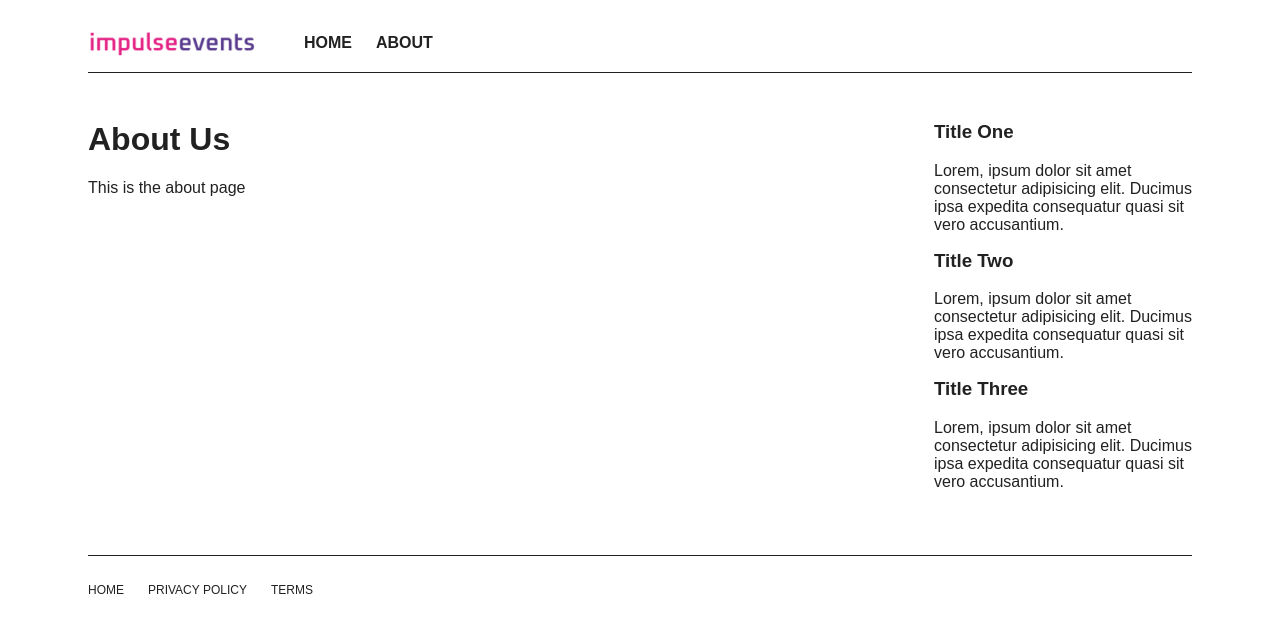
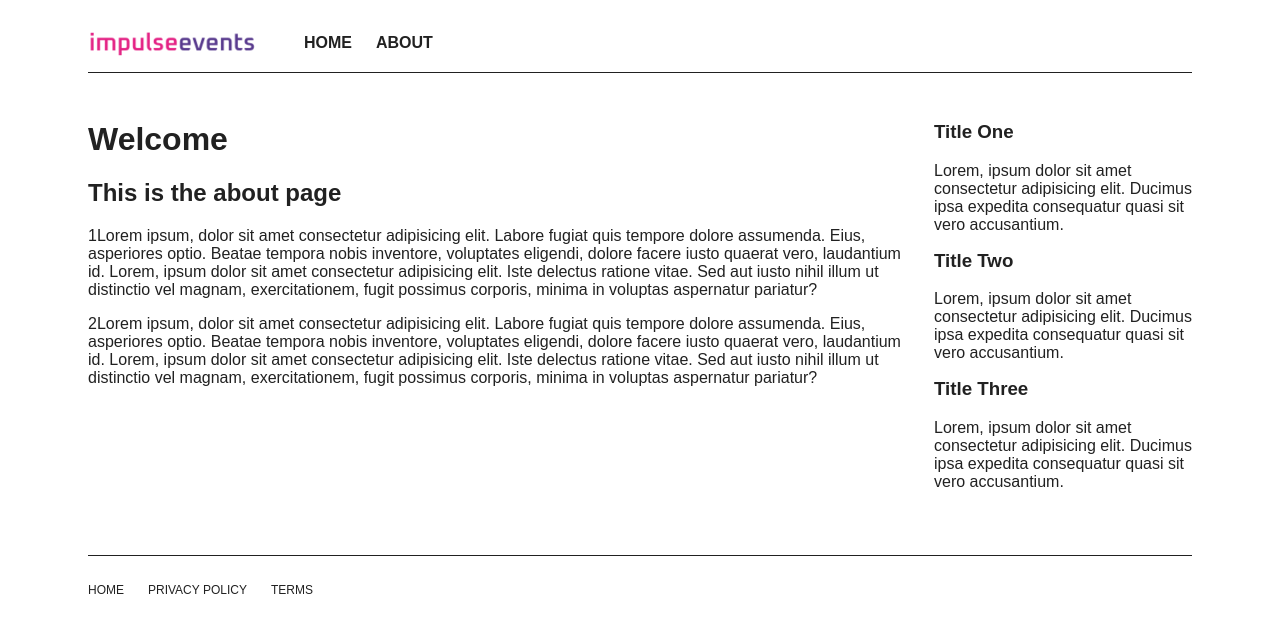
Before and after one commit to discodavey/react-website, a Next.js app in the folder my-app/: page /about in a window 1280 px wide. Shown: the top 632 px of the page. Built offline with nearby package versions, Linux system fonts and the light colour scheme.

Commit message:
Changing a couple of things

```diff
--- a/my-app/src/app/about/page.tsx
+++ b/my-app/src/app/about/page.tsx
@@ -1,10 +1,12 @@
 import React from 'react';
 import "../page.scss";
-import Header from "../components/Header/Header.jsx";
-import Footer from "../components/Footer/Footer.jsx";
+import Header from "../components/Header/Header";
+import Footer from "../components/Footer/Footer";
+import aboutData from '../../data/about.json';
 import sideData from '../../data/side.json';
 
 const About: React.FC = () => {
+  const {title, summary, content: aboutContent} = aboutData;
   const {content: sideContent} = sideData;
 
   return (
@@ -12,8 +14,11 @@ const About: React.FC = () => {
       <div className="container">
         <Header/>
         <main className="main">
-         <h1>About Us</h1>
-         <p>This is the about page</p>
+         <h1>{title}</h1>
+         <h2>{summary}</h2>
+         {aboutContent.map((item, index) => (
+              <p key={index}>{item}</p>
+          ))}
         </main>
         <aside className="aside">
           {sideContent.map((item, index) => (
--- a/my-app/src/app/components/Footer/Footer.jsx
+++ b/my-app/src/app/components/Footer/Footer.tsx
@@ -1,4 +1,3 @@
-import Image from "next/image";
 import "./Footer.scss"
 
 export default function Footer() {
--- a/my-app/src/app/components/Header/Header.jsx
+++ b/my-app/src/app/components/Header/Header.jsx
@@ -1,8 +1,8 @@
 import Image from "next/image";
 import "./Header.scss";
-import Nav from "../Nav/Nav.jsx";
+import Nav from "../Nav/Nav";
 
-export default function Home() {
+export default function Header() {
   return (
     <header className="header">
       <div className="logo">
--- a/my-app/src/app/page.tsx
+++ b/my-app/src/app/page.tsx
@@ -1,7 +1,7 @@
 import React from 'react';
 import "./page.scss";
-import Header from "./components/Header/Header.jsx";
-import Footer from "./components/Footer/Footer.jsx";
+import Header from "./components/Header/Header";
+import Footer from "./components/Footer/Footer";
 import homeData from '../data/home.json';
 import sideData from '../data/side.json';
 
--- /dev/null
+++ b/my-app/src/data/about.json
@@ -0,0 +1,8 @@
+{
+  "title": "Welcome",
+  "summary": "This is the about page",
+  "content": [
+    "1Lorem ipsum, dolor sit amet consectetur adipisicing elit. Labore fugiat quis tempore dolore assumenda. Eius, asperiores optio. Beatae tempora nobis inventore, voluptates eligendi, dolore facere iusto quaerat vero, laudantium id. Lorem, ipsum dolor sit amet consectetur adipisicing elit. Iste delectus ratione vitae. Sed aut iusto nihil illum ut distinctio vel magnam, exercitationem, fugit possimus corporis, minima in voluptas aspernatur pariatur?",
+    "2Lorem ipsum, dolor sit amet consectetur adipisicing elit. Labore fugiat quis tempore dolore assumenda. Eius, asperiores optio. Beatae tempora nobis inventore, voluptates eligendi, dolore facere iusto quaerat vero, laudantium id. Lorem, ipsum dolor sit amet consectetur adipisicing elit. Iste delectus ratione vitae. Sed aut iusto nihil illum ut distinctio vel magnam, exercitationem, fugit possimus corporis, minima in voluptas aspernatur pariatur?"
+  ]
+}
--- a/my-app/tsconfig.json
+++ b/my-app/tsconfig.json
@@ -22,6 +22,6 @@
       "@/*": ["./src/*"]
     }
   },
-  "include": ["next-env.d.ts", "**/*.ts", "**/*.tsx", ".next/types/**/*.ts", "src/app/components/Footer/Footer.jsx", "src/app/components/Nav/Nav.jsx"],
+  "include": ["next-env.d.ts", "**/*.ts", "**/*.tsx", ".next/types/**/*.ts", "src/app/components/Footer/Footer.tsx", "src/app/components/Nav/Nav.jsx"],
   "exclude": ["node_modules"]
 }
```
